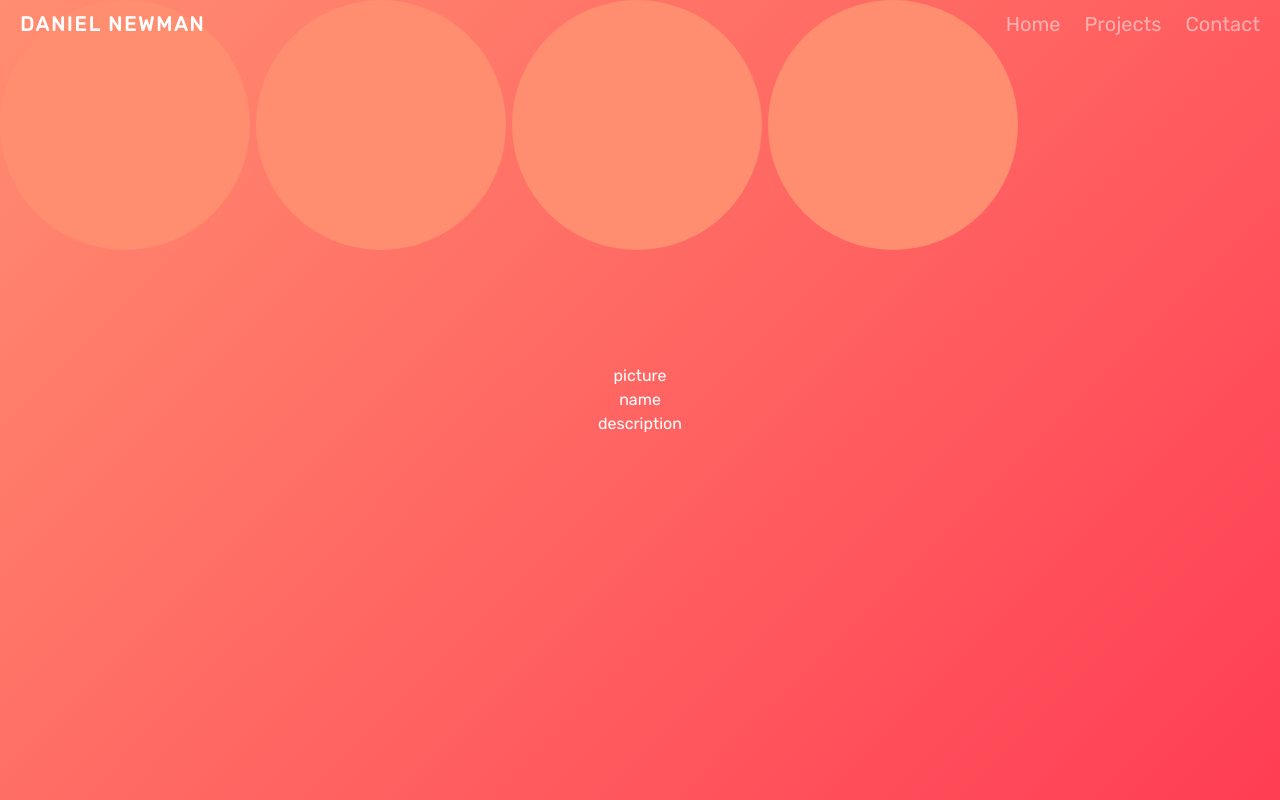
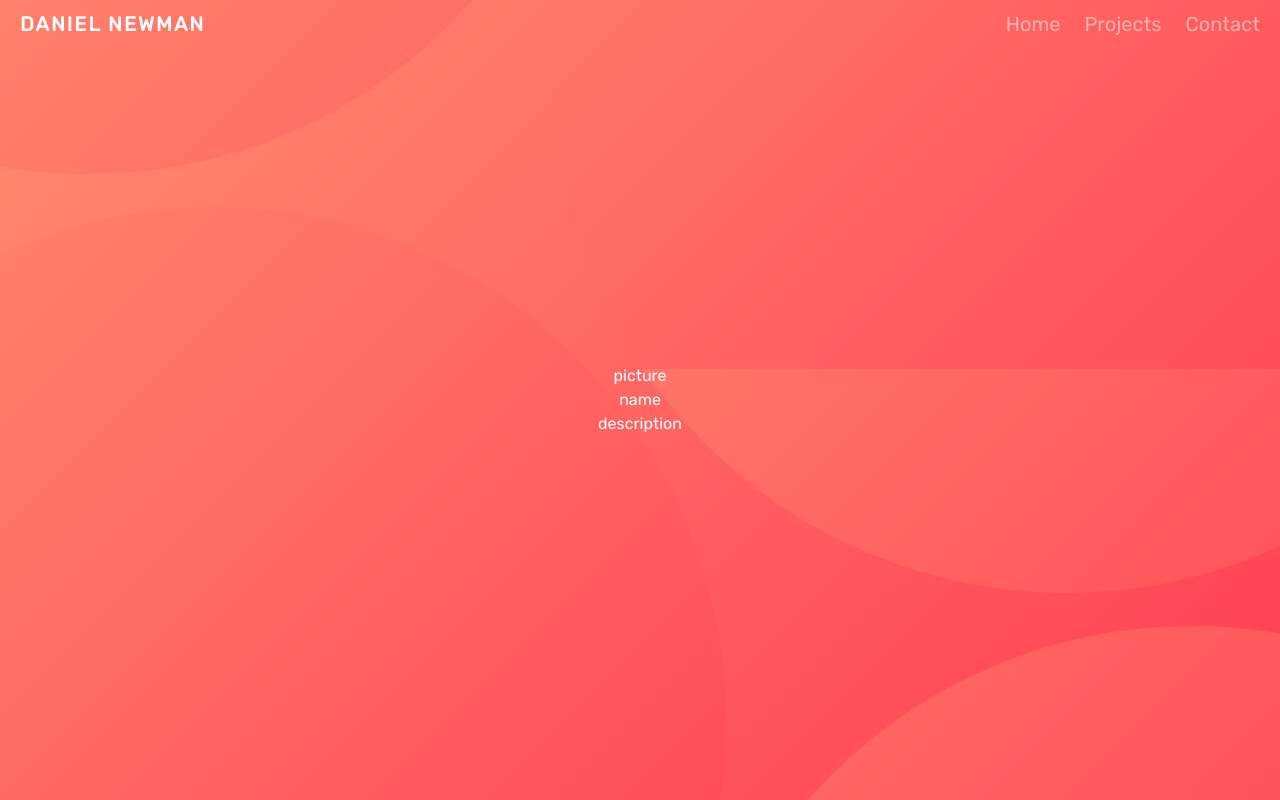
Before and after one commit to mannewdan/portfolio, a React (Vite) app: page / in a window 1280 px wide. Shown: the top 800 px of the page. Built offline with nearby package versions, Linux system fonts and the light colour scheme.

Commit message:
background animation

```diff
--- a/src/components/Background.tsx
+++ b/src/components/Background.tsx
@@ -2,10 +2,12 @@ export default function Background() {
   return (
     <>
       <div className="background-animation">
-        <div className="shape-1"></div>
-        <div className="shape-2"></div>
-        <div className="shape-3"></div>
-        <div className="shape-4"></div>
+        <div className="pivot">
+          <div className="shape shape-1"></div>
+          <div className="shape shape-2"></div>
+          <div className="shape shape-3"></div>
+          <div className="shape shape-4"></div>
+        </div>
       </div>
     </>
   );
--- a/src/css/main.css
+++ b/src/css/main.css
@@ -299,6 +299,10 @@ a:hover::after {
   background-color: hsl(var(--c-accent-main-low));
 }
 
+:root {
+  --shape-size: min(80vmax, 70rem);
+}
+
 .background-animation {
   background: linear-gradient(135deg, hsl(var(--c-accent-main-high)), hsl(var(--c-accent-main-low)));
   background-attachment: fixed;
@@ -311,34 +315,81 @@ a:hover::after {
   height: 100%;
   width: 100%;
 }
+.background-animation .pivot {
+  position: absolute;
+  right: 50%;
+  bottom: 50%;
+  display: flex;
+  justify-content: center;
+  align-items: center;
+  animation-name: pivot;
+  animation-duration: 100000ms;
+  animation-iteration-count: infinite;
+  animation-timing-function: linear;
+}
+.background-animation .shape {
+  position: absolute;
+  width: var(--shape-size);
+  height: var(--shape-size);
+  border-radius: 50%;
+  opacity: 50%;
+  background: linear-gradient(135deg, hsl(var(--c-accent-main-high)), hsl(var(--c-accent-main-low)));
+  background-attachment: fixed;
+  background-size: 100% 100%;
+  animation-duration: 100000ms;
+  animation-iteration-count: infinite;
+  animation-timing-function: linear;
+}
 .background-animation .shape-1 {
-  position: absolute;
-  width: 250px;
-  height: 250px;
-  background-color: hsl(var(--c-accent-main-high));
-  border-radius: 50%;
+  animation-name: shape-1;
 }
 .background-animation .shape-2 {
-  position: absolute;
-  left: 20%;
-  width: 250px;
-  height: 250px;
-  background-color: hsl(var(--c-accent-main-high));
-  border-radius: 50%;
+  animation-name: shape-2;
 }
 .background-animation .shape-3 {
-  position: absolute;
-  left: 40%;
-  width: 250px;
-  height: 250px;
-  background-color: hsl(var(--c-accent-main-high));
-  border-radius: 50%;
+  animation-name: shape-3;
 }
 .background-animation .shape-4 {
-  position: absolute;
-  left: 60%;
-  width: 250px;
-  height: 250px;
-  background-color: hsl(var(--c-accent-main-high));
-  border-radius: 50%;
+  animation-name: shape-4;
+}
+
+@keyframes pivot {
+  0% {
+    transform: rotate(120deg);
+  }
+  100% {
+    transform: rotate(480deg);
+  }
+}
+@keyframes shape-1 {
+  0% {
+    transform: translateX(calc(var(--shape-size) * -0.52)) rotate(-120deg);
+  }
+  100% {
+    transform: translateX(calc(var(--shape-size) * -0.52)) rotate(-480deg);
+  }
+}
+@keyframes shape-2 {
+  0% {
+    transform: translateX(calc(var(--shape-size) * 0.52)) rotate(-120deg);
+  }
+  100% {
+    transform: translateX(calc(var(--shape-size) * 0.52)) rotate(-480deg);
+  }
+}
+@keyframes shape-3 {
+  0% {
+    transform: translateY(calc(var(--shape-size) * -0.9)) rotate(-120deg);
+  }
+  100% {
+    transform: translateY(calc(var(--shape-size) * -0.9)) rotate(-480deg);
+  }
+}
+@keyframes shape-4 {
+  0% {
+    transform: translateY(calc(var(--shape-size) * 0.9)) rotate(-120deg);
+  }
+  100% {
+    transform: translateY(calc(var(--shape-size) * 0.9)) rotate(-480deg);
+  }
 }/*# sourceMappingURL=main.css.map */
--- a/src/scss/layout/_background-animation.scss
+++ b/src/scss/layout/_background-animation.scss
@@ -1,3 +1,10 @@
+$animation-duration: 100000ms;
+$start-rotation: 120deg;
+
+:root {
+  --shape-size: min(80vmax, 70rem);
+}
+
 .background-animation {
   background: linear-gradient(
     135deg,
@@ -15,35 +22,100 @@
   height: 100%;
   width: 100%;
 
+  .pivot {
+    position: absolute;
+    right: 50%;
+    bottom: 50%;
+
+    display: flex;
+    justify-content: center;
+    align-items: center;
+
+    animation-name: pivot;
+    animation-duration: $animation-duration;
+    animation-iteration-count: infinite;
+    animation-timing-function: linear;
+  }
+
+  .shape {
+    position: absolute;
+    width: var(--shape-size);
+    height: var(--shape-size);
+    border-radius: 50%;
+    opacity: 50%;
+
+    background: linear-gradient(
+      135deg,
+      hsl(var(--c-accent-main-high)),
+      hsl(var(--c-accent-main-low))
+    );
+    background-attachment: fixed;
+    background-size: 100% 100%;
+
+    animation-duration: $animation-duration;
+    animation-iteration-count: infinite;
+    animation-timing-function: linear;
+  }
+
   .shape-1 {
-    position: absolute;
-    width: 250px;
-    height: 250px;
-    background-color: hsl(var(--c-accent-main-high));
-    border-radius: 50%;
+    animation-name: shape-1;
   }
   .shape-2 {
-    position: absolute;
-    left: 20%;
-    width: 250px;
-    height: 250px;
-    background-color: hsl(var(--c-accent-main-high));
-    border-radius: 50%;
+    animation-name: shape-2;
   }
   .shape-3 {
-    position: absolute;
-    left: 40%;
-    width: 250px;
-    height: 250px;
-    background-color: hsl(var(--c-accent-main-high));
-    border-radius: 50%;
+    animation-name: shape-3;
   }
   .shape-4 {
-    position: absolute;
-    left: 60%;
-    width: 250px;
-    height: 250px;
-    background-color: hsl(var(--c-accent-main-high));
-    border-radius: 50%;
+    animation-name: shape-4;
   }
 }
+
+@keyframes pivot {
+  0% {
+    transform: rotate($start-rotation);
+  }
+  100% {
+    transform: rotate(calc($start-rotation + 360deg));
+  }
+}
+@keyframes shape-1 {
+  0% {
+    transform: translateX(calc(var(--shape-size) * -0.52))
+      rotate(calc($start-rotation * -1));
+  }
+  100% {
+    transform: translateX(calc(var(--shape-size) * -0.52))
+      rotate(calc($start-rotation * -1 - 360deg));
+  }
+}
+@keyframes shape-2 {
+  0% {
+    transform: translateX(calc(var(--shape-size) * 0.52))
+      rotate(calc($start-rotation * -1));
+  }
+  100% {
+    transform: translateX(calc(var(--shape-size) * 0.52))
+      rotate(calc($start-rotation * -1 - 360deg));
+  }
+}
+@keyframes shape-3 {
+  0% {
+    transform: translateY(calc(var(--shape-size) * -0.9))
+      rotate(calc($start-rotation * -1));
+  }
+  100% {
+    transform: translateY(calc(var(--shape-size) * -0.9))
+      rotate(calc($start-rotation * -1 - 360deg));
+  }
+}
+@keyframes shape-4 {
+  0% {
+    transform: translateY(calc(var(--shape-size) * 0.9))
+      rotate(calc($start-rotation * -1));
+  }
+  100% {
+    transform: translateY(calc(var(--shape-size) * 0.9))
+      rotate(calc($start-rotation * -1 - 360deg));
+  }
+}
```
Also changed, not shown: 1 other file (tests, documents, lock files or other folders).
